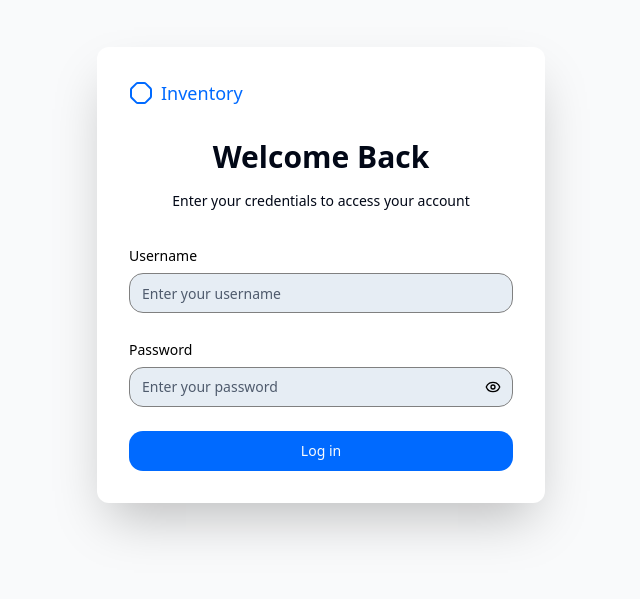
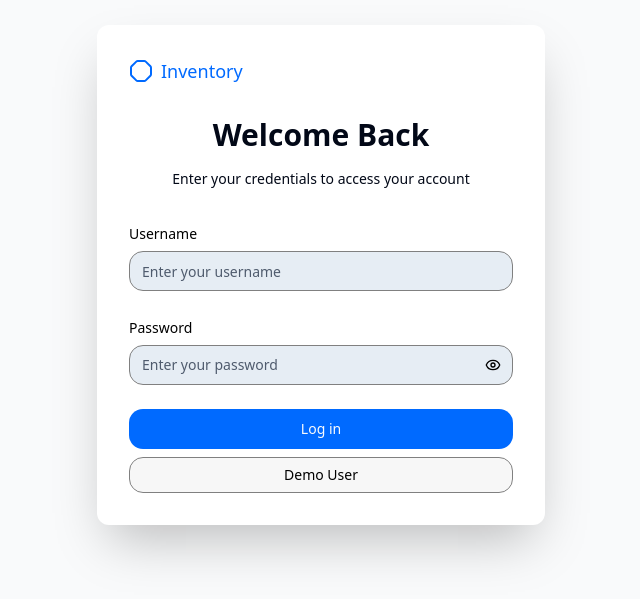
Before and after one commit to Poojan38380/demo6-invmanager, a Next.js app: page /login in a window 1280 px wide. Shown: the part 125-724 px from the top of the page, without its empty margins (319-959 px from the left). Built offline with nearby package versions, Linux system fonts and the light colour scheme.

Commit message:
Added button to prefill the fields with demo user creds.

```diff
--- a/src/app/login/_components/LoginForm.tsx
+++ b/src/app/login/_components/LoginForm.tsx
@@ -42,6 +42,11 @@ export default function LoginForm() {
     },
   });
 
+  function handleDemoUser() {
+    form.setValue("username", "admin");
+    form.setValue("password", "pass");
+  }
+
   async function onSubmit(values: z.infer<typeof formSchema>) {
     setIsLoading(true);
 
@@ -64,16 +69,17 @@ export default function LoginForm() {
         return;
       }
 
-      router.push("/admin");
+      // Redirect immediately for faster navigation
+      router.replace("/admin");
       toast.success("Login Successful", {
         description: "Welcome to your Inventory Management dashboard!",
       });
+      return;
     } catch (error) {
       console.error("Unexpected error during login:", error);
       toast.error("Error", {
         description: "An unexpected error occurred. Please try again later.",
       });
-    } finally {
       setIsLoading(false);
     }
   }
@@ -137,6 +143,8 @@ export default function LoginForm() {
             </FormItem>
           )}
         />
+        <div className="flex flex-col gap-2 justify-between">
+
           <Button type="submit" className="w-full" disabled={isLoading}>
             {isLoading ? (
               <>
@@ -147,6 +155,17 @@ export default function LoginForm() {
               "Log in"
             )}
           </Button>
+          <Button
+            type="button"
+            variant="outline"
+            className="w-full text-sm"
+            size="sm"
+            onClick={handleDemoUser}
+            disabled={isLoading}
+          >
+            Demo User
+          </Button>
+        </div>
       </form>
     </Form>
   );
```
Lines whose indentation alone changed are shown as unchanged.
